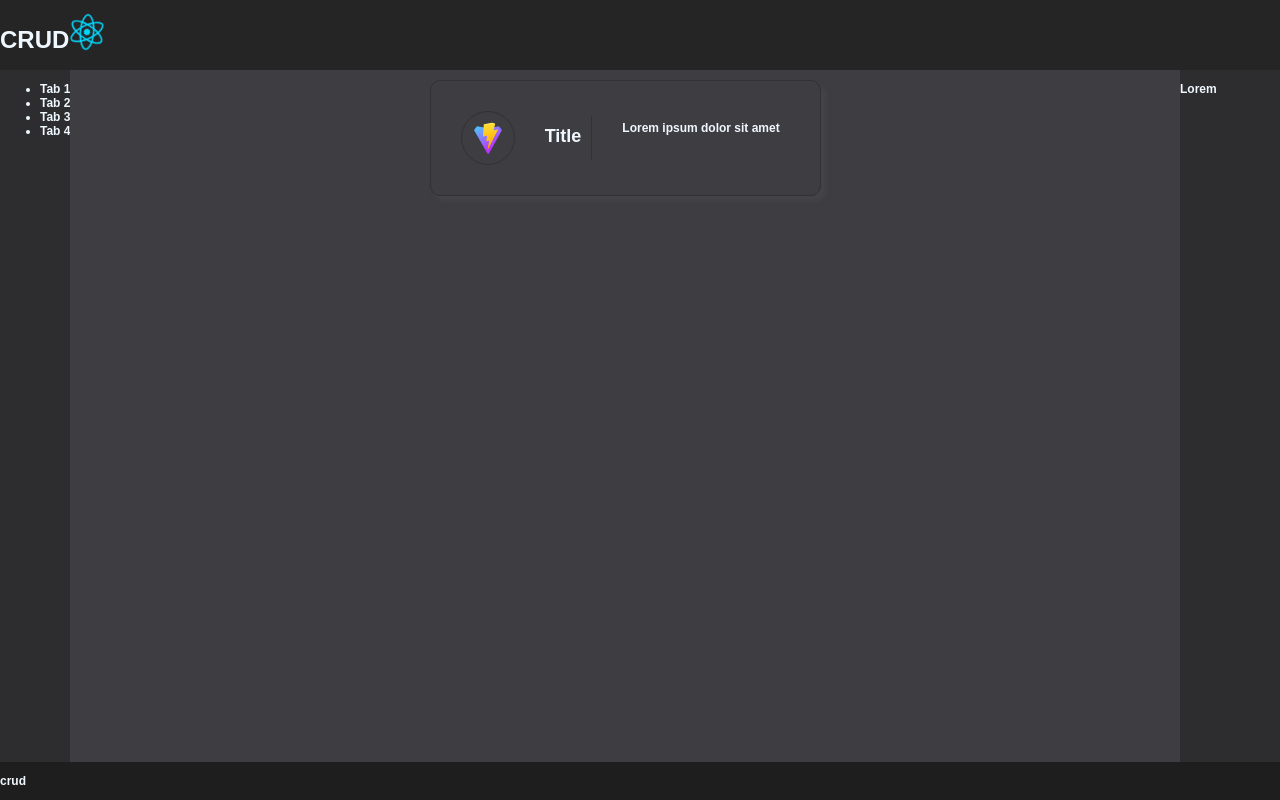
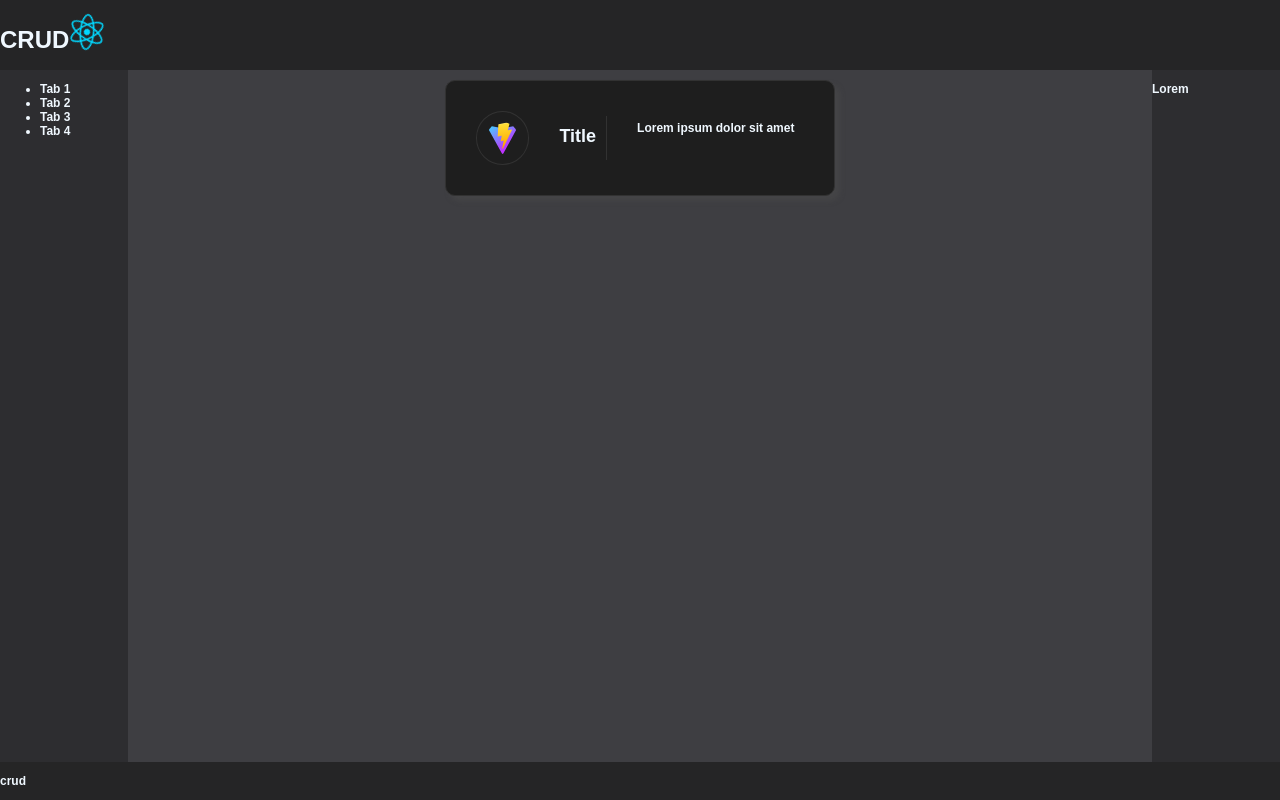
Before and after one commit to L0rd-Inquisit0r/Crud, a React (Vite) app in the folder Frontend/: page / in a window 1280 px wide. Built offline with nearby package versions, Linux system fonts and the light colour scheme.

Commit message:
fix: layout colors

```diff
--- a/Frontend/src/styles/styles.module.css
+++ b/Frontend/src/styles/styles.module.css
@@ -1,6 +1,6 @@
 /*PAGE LAYOUT STYLES*/
 .header {
-    background-color: #252526;
+    background-color:#252526;
 }
 
 @keyframes spin{
@@ -22,22 +22,23 @@
 .nav {
     background-color:#2d2d30;
     flex-shrink: 0;
+    width: 10%;
 }
 
 .main {
-  background-color: #3e3e42;
+  background-color:#3e3e42;
   flex-grow: 1;
   justify-items: center;
 }
 
 .aside {
-  background-color: #2d2d30;
+  background-color:#2d2d30;
   flex-shrink: 0;
-  width: 100px;
+  width: 10%;
 }
 
 .footer {
-  background-color: #1e1e1e;
+  background-color:#252526;
 }
 
 /*COMPONENT STYLES*/
@@ -50,7 +51,8 @@
     max-width: 50%;
     display: flex;
     flex-direction: row;
-    justify-content: flex-start
+    justify-content: flex-start;
+    background-color: 	#1e1e1e
 }
 
 .card img{
```
